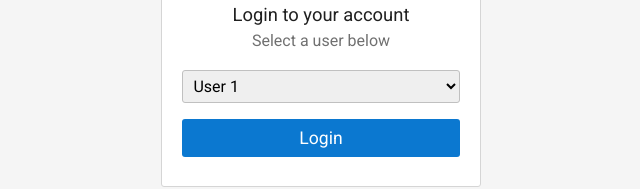
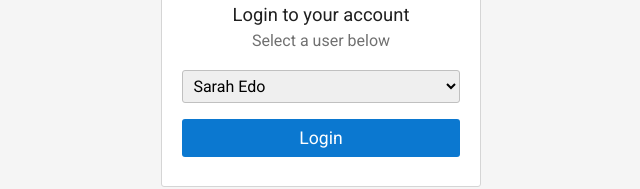
Before and after one commit to JonUK/jk-would-you-rather, a React (Create React App) app: page / in a window 1280 px wide. Shown: the part 254-443 px from the top of the page, without its empty margins (319-959 px from the left). Built offline with nearby package versions, Linux system fonts and the light colour scheme.

Commit message:
Populating the select list from the data return

```diff
--- a/src/views/Login.js
+++ b/src/views/Login.js
@@ -36,9 +36,9 @@ class Login extends Component {
           <div>
 
             <select id="userSelection">
-              <option value="user1">User 1</option>
-              <option value="user2">User 2</option>
-              <option value="user3">User 3</option>
+              {Object.keys(this.props.users).map(key => (
+                <option key={key} value={key}>{ this.props.users[key].name }</option>
+              ))}
             </select>
 
             <br />
@@ -55,7 +55,8 @@ class Login extends Component {
 
 function mapStateToProps({ users }) {
   return {
-    userCount: Object.keys(users).length
+    userCount: Object.keys(users).length,
+    users: users
   };
 }
 
```
